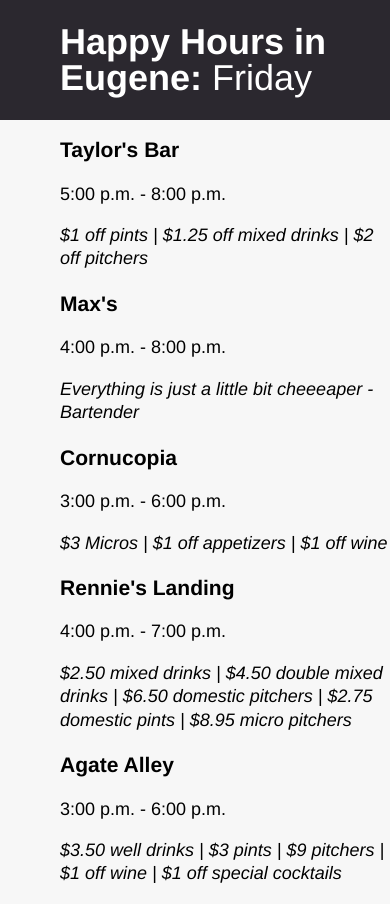
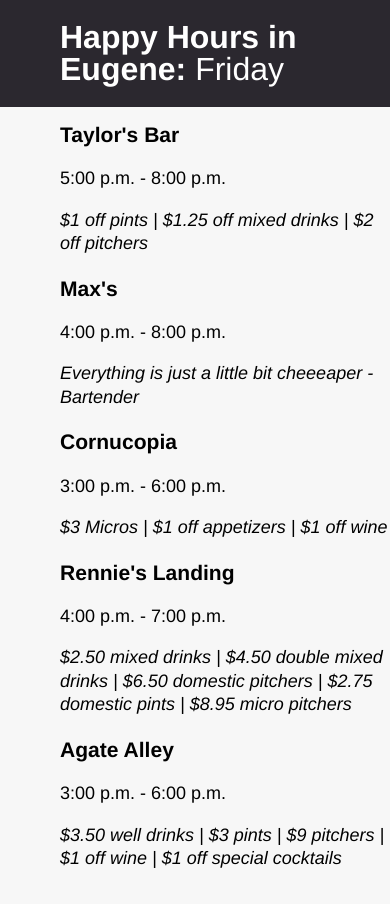
Before and after one commit to dailyemerald/happyhour, a website: page public/index.html in a window 390 px wide. Drawn offline with nearby package versions, Linux system fonts and the light colour scheme.

Commit message:
attempting to auto adjust font size on mobile

```diff
--- a/public/style.css
+++ b/public/style.css
@@ -1,7 +1,6 @@
 body {
 	margin: 0;
 	padding: 0;
-
 	font-weight: 300;
 	font-size: 18px;
 	line-height: 1.3em;
@@ -20,6 +19,7 @@ h1{
 	font-family: "Helvetica Neue";
 	font-weight:600;
 	line-height:1em;
+	font-size-adjust:auto;
 
 }
 
@@ -49,7 +49,7 @@ li {
 	position:relative;
 	margin-bottom:1em;
 	padding: 0;
-	font-size: 18px;
+	font-size: 16px;
 	line-height: 1.3em;
 	width: 40em;
 
```
